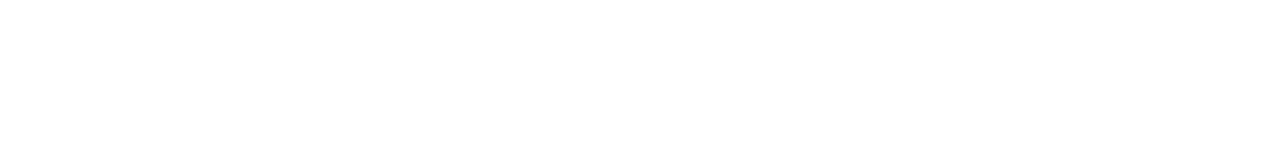
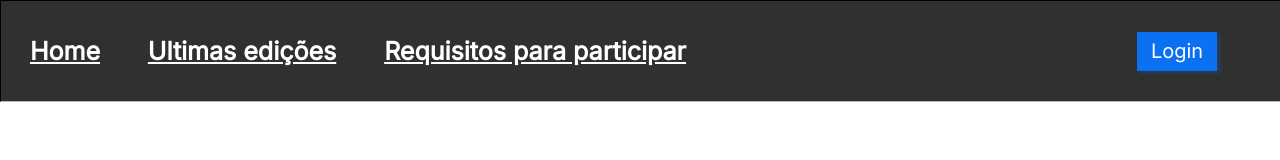
Before and after one commit to tiomarcus/bootcampdnc, a plain HTML site: page index.html in a window 1280 px wide. Drawn offline with Linux system fonts and the light colour scheme.

Commit message:
criação do estilo CSS do menu

```diff
--- /dev/null
+++ b/estilo.css
@@ -0,0 +1,50 @@
+@import url('https://fonts.googleapis.com/css2?family=Inter&family=Poppins:wght@400;700&display=swap');
+
+body {
+    margin: 0px;
+    padding: 0px;
+}
+
+
+#principal {
+    width: 100%;
+    height: 100px;
+    border: 1px solid black;
+    background-color: #303030;
+    display: flex;
+    justify-content: space-between;
+    align-items: center;
+    border-bottom: 1px solid #BABABA;
+}
+    #menu {
+        display: flex;
+        width: 55%;
+        justify-content: space-around;
+        align-items: center;
+        margin-left: 5PX;
+
+
+}
+    #principal div a {
+        font-family: Inter;
+        font-size: 25px;
+        font-weight: 600;
+        color:white
+}
+    #principal div a:hover {
+        color: #CCCCCC;
+    }
+    #principal button {
+        margin-right: 5%;
+        background-color: #0C70F2;
+        border: 0px;
+        height: 39px;
+        cursor: pointer;
+        width: 80px;
+        font-family: Inter;
+        font-size: 20px;
+        font-weight: 500;
+        color: white;
+        box-shadow: 3px 2px 4px rgba(12, 112, 242, 0.25);
+
+}
--- a/index.html
+++ b/index.html
@@ -5,8 +5,17 @@
     <meta http-equiv="X-UA-Compatible" content="IE=edge">
     <meta name="viewport" content="width=device-width, initial-scale=1.0">
     <title>Bootcamp DNC</title>
+    <link rel="stylesheet" href="estilo.css">
 </head>
 <body>
+    <nav id="principal">
+        <div id="menu">
+            <a href="">Home</a>
+            <a href="">Ultimas edições</a>
+            <a href="">Requisitos para participar</a>
+        </div>
+        <button>Login</button>
+    </nav>
 
 </body>
 </html>
```
